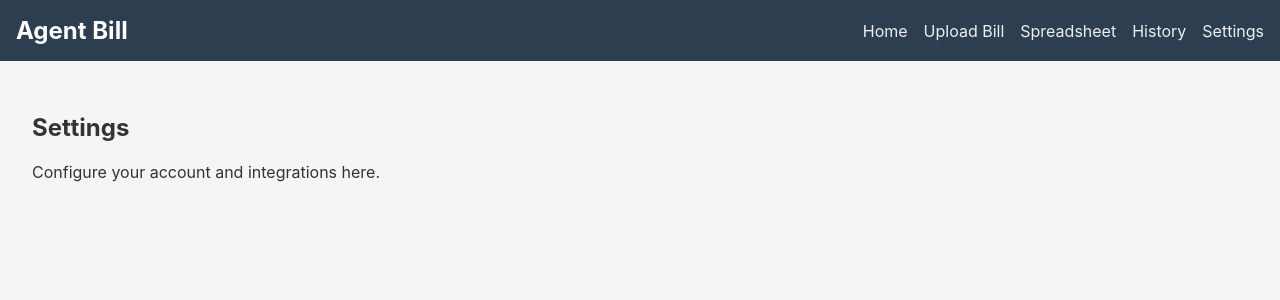
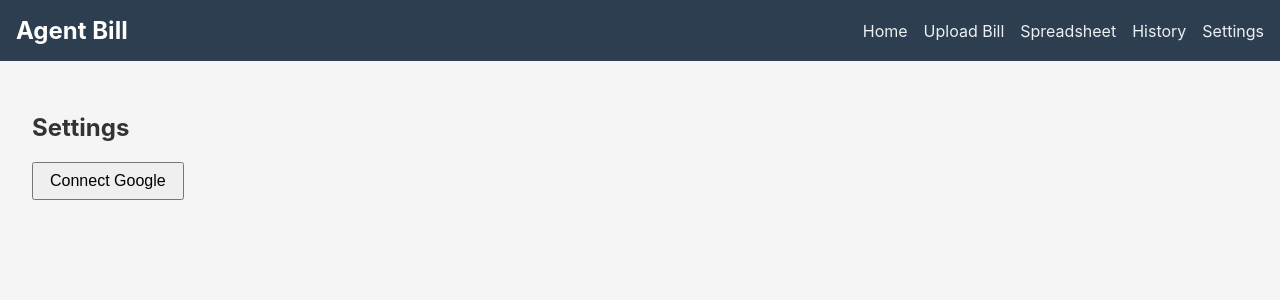
Before and after one commit to marceloadaes/AgentBill, a Next.js app: page /settings in a window 1280 px wide. Shown: the top 300 px of the page. Built offline with nearby package versions, Linux system fonts and the light colour scheme.

Commit message:
Add Google OAuth integration on settings page

```diff
--- a/pages/settings.tsx
+++ b/pages/settings.tsx
@@ -1,11 +1,67 @@
 import type { NextPage } from 'next';
+import { useEffect, useState } from 'react';
+import { useRouter } from 'next/router';
 import Layout from '../components/Layout';
+import styles from '../styles/Settings.module.css';
 
-const Settings: NextPage = () => (
-  <Layout>
-    <h2>Settings</h2>
-    <p>Configure your account and integrations here.</p>
-  </Layout>
-);
+const Settings: NextPage = () => {
+  const router = useRouter();
+  const [connected, setConnected] = useState(false);
+  const [message, setMessage] = useState('');
+  const [isError, setIsError] = useState(false);
+
+  useEffect(() => {
+    const token = localStorage.getItem('googleToken');
+    setConnected(!!token);
+  }, []);
+
+  useEffect(() => {
+    if (router.query.status === 'success') {
+      setMessage('Google account connected!');
+      setIsError(false);
+      setConnected(true);
+    } else if (router.query.status === 'error') {
+      setMessage('Failed to authenticate with Google.');
+      setIsError(true);
+    }
+  }, [router.query.status]);
+
+  const connect = () => {
+    const params = new URLSearchParams({
+      client_id: process.env.NEXT_PUBLIC_GOOGLE_CLIENT_ID || '',
+      redirect_uri: `${window.location.origin}/oauth2callback`,
+      response_type: 'token',
+      scope:
+        'https://www.googleapis.com/auth/calendar https://www.googleapis.com/auth/spreadsheets',
+      include_granted_scopes: 'true',
+    });
+    window.location.href = `https://accounts.google.com/o/oauth2/v2/auth?${params.toString()}`;
+  };
+
+  const disconnect = () => {
+    localStorage.removeItem('googleToken');
+    setConnected(false);
+    setMessage('Google account disconnected.');
+    setIsError(false);
+  };
+
+  return (
+    <Layout>
+      <h2>Settings</h2>
+      {message && (
+        <div className={`${styles.message} ${isError ? styles.error : styles.success}`}>{message}</div>
+      )}
+      {connected ? (
+        <button onClick={disconnect} className={styles.button}>
+          Disconnect Google
+        </button>
+      ) : (
+        <button onClick={connect} className={styles.button}>
+          Connect Google
+        </button>
+      )}
+    </Layout>
+  );
+};
 
 export default Settings;
--- /dev/null
+++ b/styles/Settings.module.css
@@ -0,0 +1,20 @@
+.message {
+  margin-bottom: 1rem;
+  padding: 0.75rem;
+  border-radius: 4px;
+}
+
+.success {
+  background-color: #d4edda;
+  color: #155724;
+}
+
+.error {
+  background-color: #f8d7da;
+  color: #721c24;
+}
+
+.button {
+  padding: 0.5rem 1rem;
+  font-size: 1rem;
+}
```
Also changed, not shown: pages/oauth2callback.tsx (added, +27 -0 lines), 1 other file (tests, documents, lock files or other folders).
